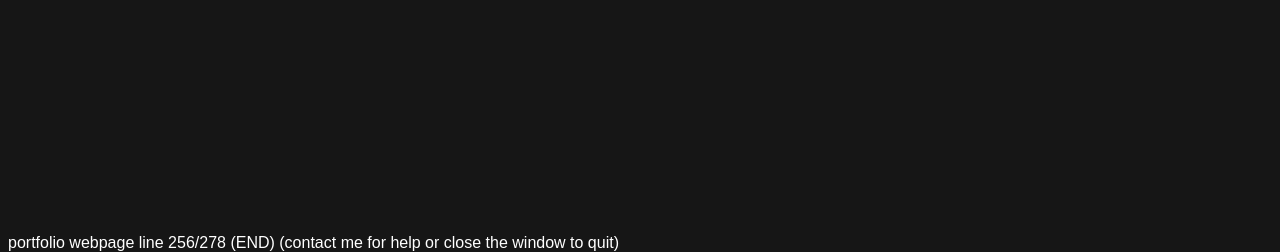
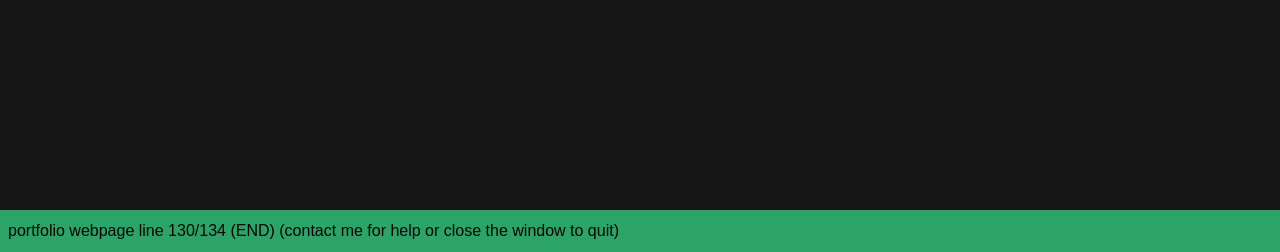
Before and after one commit to BrialexMaga/portfolio, a Flask app: page / in a window 1280 px wide. Shown: the part 4560-4812 px from the top of the page. Run offline with Flask 3, Linux system fonts and the light colour scheme; some web fonts are replaced.

Commit message:
Style footer section

```diff
--- a/static/css/style.css
+++ b/static/css/style.css
@@ -25,6 +25,10 @@ html {
 *::after,
 *::before {
     box-sizing: inherit;
+}
+
+body {
+    margin: 0;
 }
 
 .content {
@@ -216,3 +220,24 @@ h2 {
 .project-link .skills {
     flex-basis: 60%;
 }
+
+
+
+
+
+
+
+.footer {
+    margin: 0;
+    padding: 0.75rem 0;
+
+    font-size: 1rem;
+    background-color: var(--main-color);
+}
+
+.footer p {
+    margin: 0;
+    padding-left: 0.5rem;
+
+    color: black;
+}
--- a/templates/index.html
+++ b/templates/index.html
@@ -127,8 +127,8 @@
     </section>
     </main>
 
-    <footer>
-        <p>portfolio webpage line 256/278 (END) (contact me for help or close the window to quit)</p>
+    <footer class="footer">
+        <p>portfolio webpage line 130/134 (END) (contact me for help or close the window to quit)</p>
     </footer>
 </body>
 </html>
```
